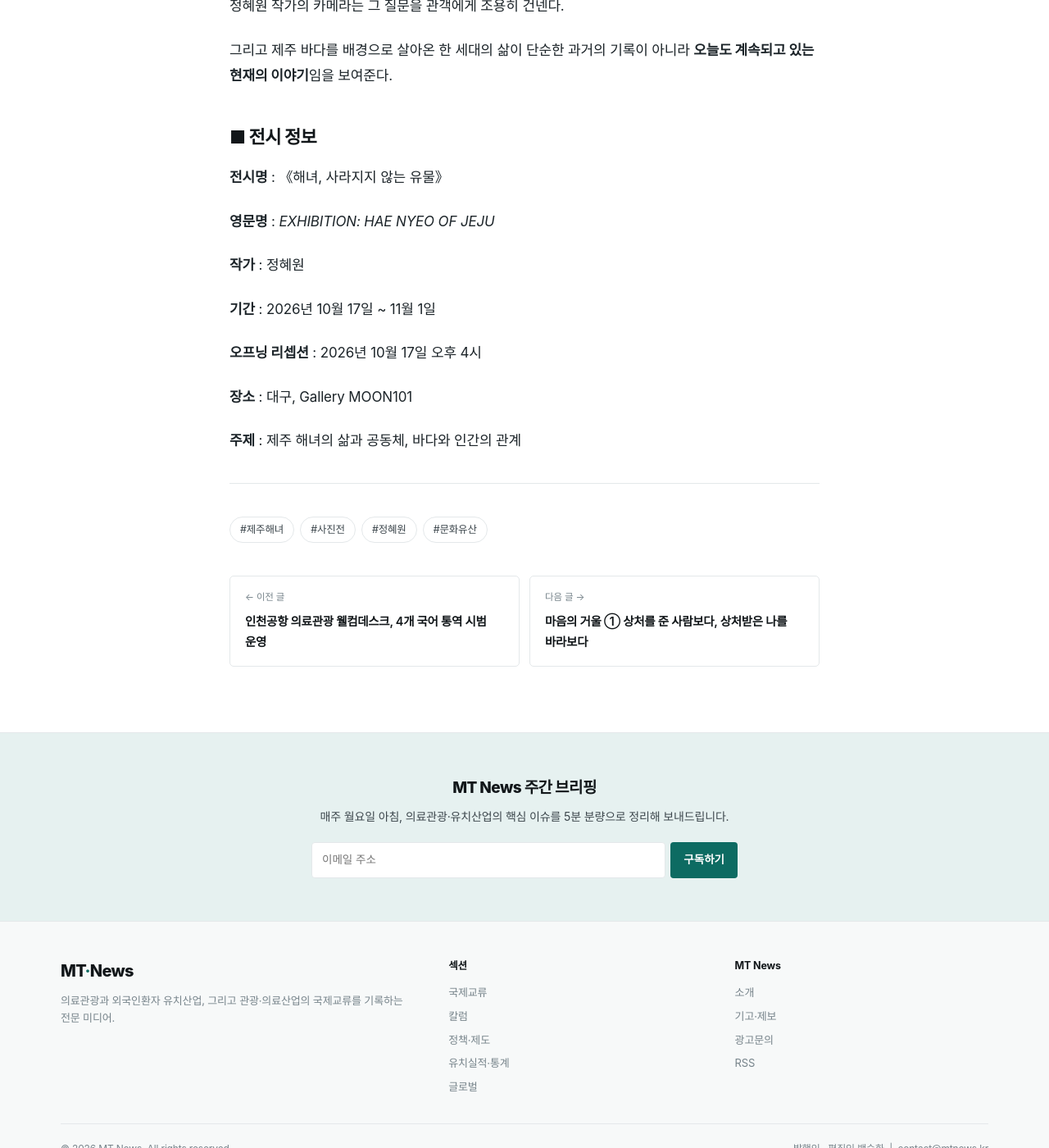
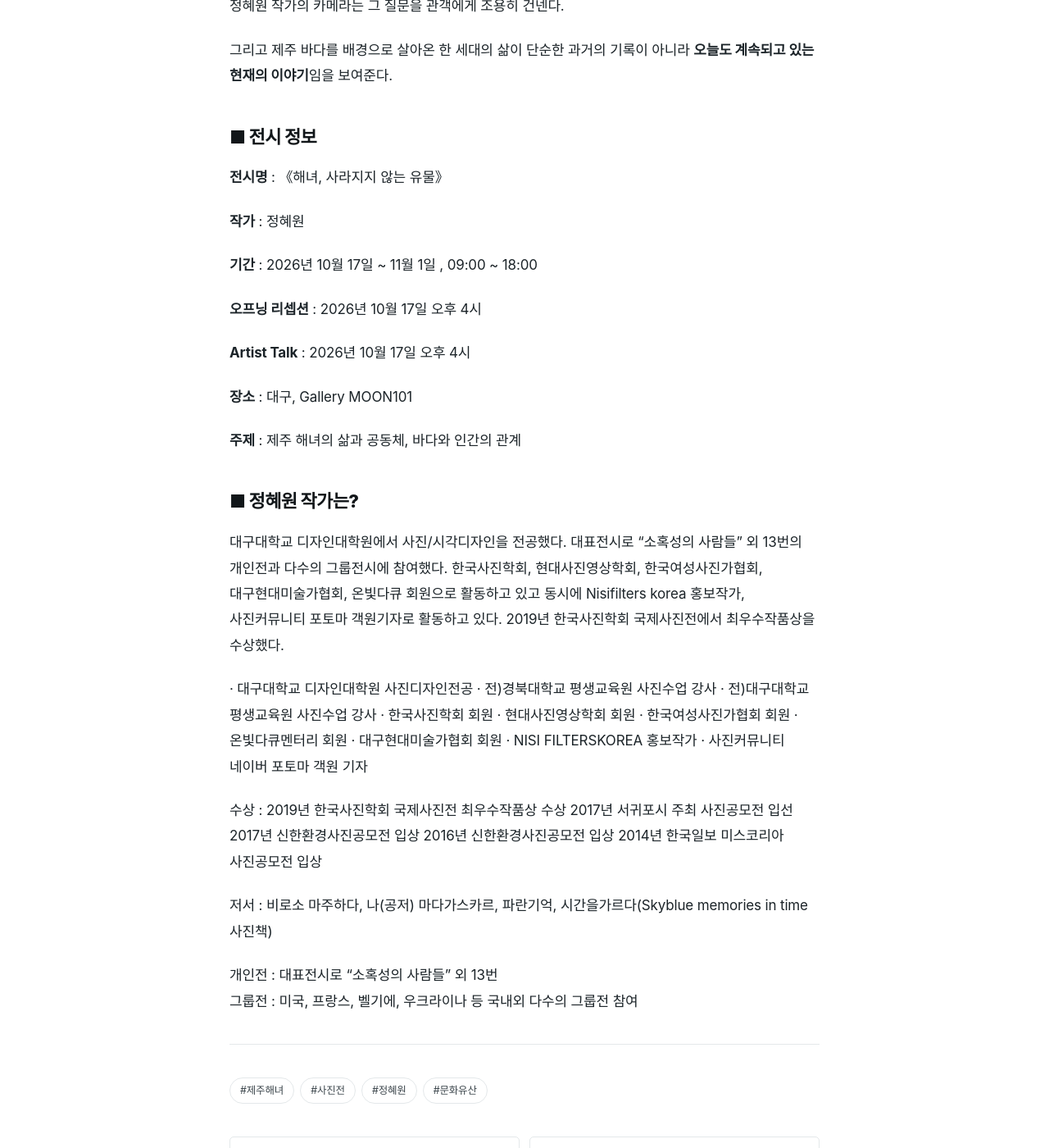
Before and after one commit to kokorojuin-tech/mt-news, a Jekyll site: the page built from _posts/2026-09-07-jeong-hyewon-haenyeo-exhibition.md, in a window 1280 px wide and 1400 px high, scrolled down 3557 px. Shown: the whole window at 82% size. Built offline with Jekyll 4.4.1, drawn with Linux system fonts in a browser that asks for light colours; some web fonts are replaced.

Commit message:
Update 2026-09-07-jeong-hyewon-haenyeo-exhibition.md

```diff
--- a/_posts/2026-09-07-jeong-hyewon-haenyeo-exhibition.md
+++ b/_posts/2026-09-07-jeong-hyewon-haenyeo-exhibition.md
@@ -81,14 +81,41 @@ lang: ko
 
 **전시명** : 《해녀, 사라지지 않는 유물》
 
-**영문명** : *EXHIBITION: HAE NYEO OF JEJU*
-
 **작가** : 정혜원
 
-**기간** : 2026년 10월 17일 ~ 11월 1일
+**기간** : 2026년 10월 17일 ~ 11월 1일 , 09:00 ~ 18:00
 
 **오프닝 리셉션** : 2026년 10월 17일 오후 4시
+
+**Artist Talk** : 2026년 10월 17일 오후 4시
 
 **장소** : 대구, Gallery MOON101
 
 **주제** : 제주 해녀의 삶과 공동체, 바다와 인간의 관계
+
+## ■ 정혜원 작가는?
+
+대구대학교 디자인대학원에서 사진/시각디자인을 전공했다. 대표전시로 “소혹성의 사람들” 외 13번의 개인전과 다수의 그룹전시에 참여했다. 한국사진학회, 현대사진영상학회, 한국여성사진가협회, 대구현대미술가협회, 온빛다큐 회원으로 활동하고 있고 동시에 Nisifilters korea 홍보작가,사진커뮤니티 포토마 객원기자로 활동하고 있다. 2019년 한국사진학회 국제사진전에서 최우수작품상을 수상했다.
+
+· 대구대학교 디자인대학원 사진디자인전공
+· 전)경북대학교 평생교육원 사진수업 강사
+· 전)대구대학교 평생교육원 사진수업 강사
+· 한국사진학회 회원
+· 현대사진영상학회 회원
+· 한국여성사진가협회 회원
+· 온빛다큐멘터리 회원
+· 대구현대미술가협회 회원
+· NISI FILTERSKOREA 홍보작가
+· 사진커뮤니티 네이버 포토마 객원 기자
+
+수상 : 2019년 한국사진학회 국제사진전 최우수작품상 수상
+       2017년 서귀포시 주최 사진공모전 입선
+       2017년 신한환경사진공모전 입상
+       2016년 신한환경사진공모전 입상
+       2014년 한국일보 미스코리아 사진공모전 입상
+
+저서 : 비로소 마주하다, 나(공저)
+       마다가스카르, 파란기억, 시간을가르다(Skyblue memories in time 사진책)
+
+개인전 : 대표전시로 “소혹성의 사람들” 외 13번
+그룹전 : 미국, 프랑스, 벨기에, 우크라이나 등 국내외 다수의 그룹전 참여
```
